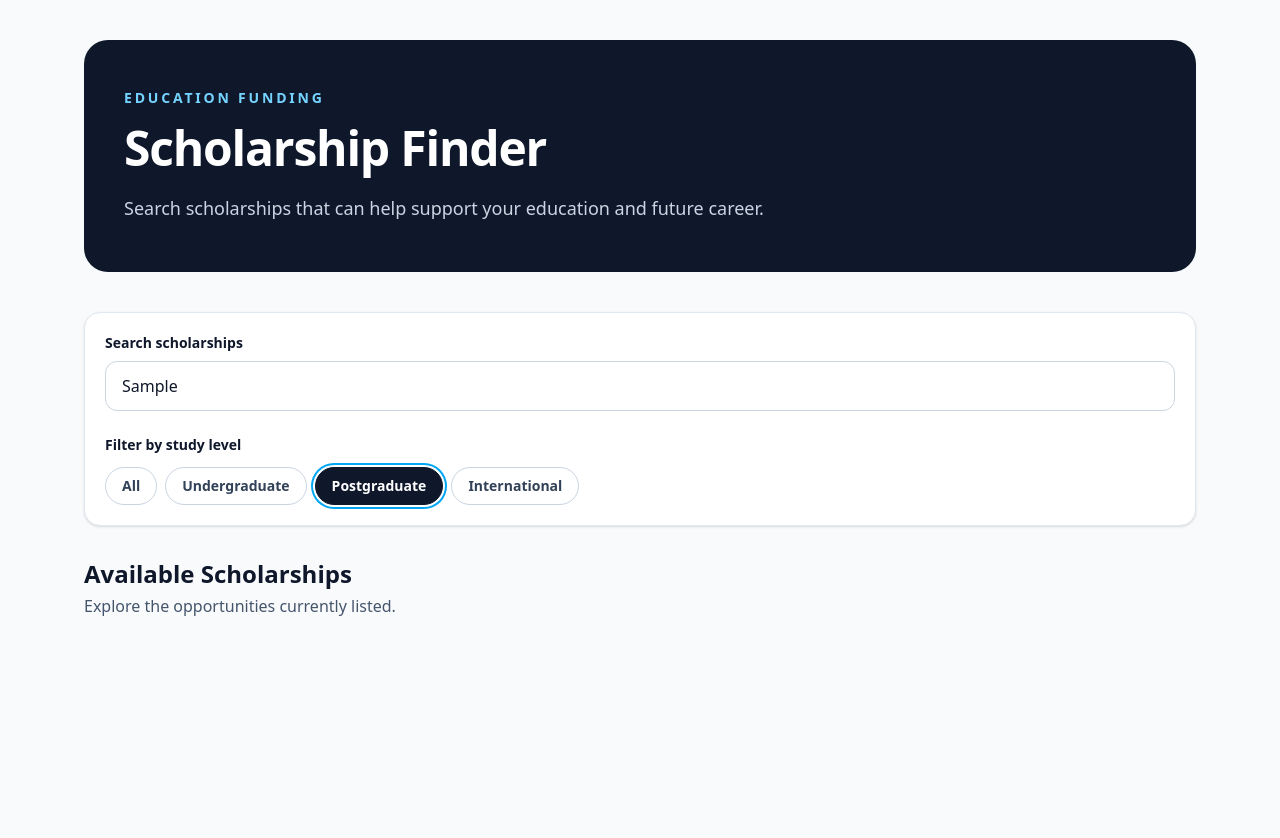
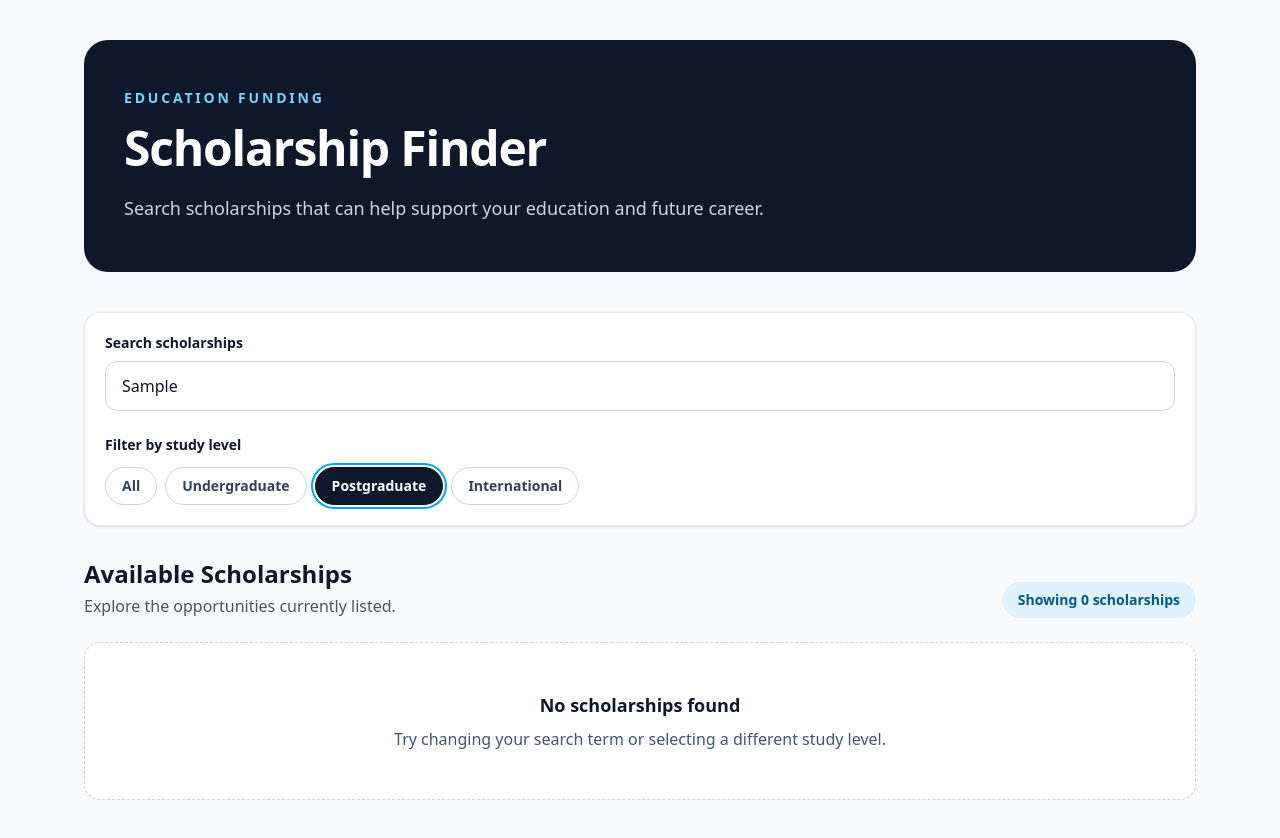
Before and after one commit to chayanitsaekhu-tech/ToonKlai, a Next.js app: page / in a window 1280 px wide. Both pictures are taken after typing "Sample" into the empty fields and a click on the button "Postgraduate". Before the commit the page ends 800 px from the top, so only its background shows below. Built offline with nearby package versions, Linux system fonts and the light colour scheme.

Commit message:
Add results count and empty state

```diff
--- a/components/ScholarshipList.tsx
+++ b/components/ScholarshipList.tsx
@@ -8,6 +8,9 @@ type ScholarshipListProps = {
 export default function ScholarshipList({
   scholarships,
 }: ScholarshipListProps) {
+  const scholarshipLabel =
+    scholarships.length === 1 ? "scholarship" : "scholarships";
+
   return (
     <section aria-labelledby="scholarships-heading">
       <div className="flex flex-wrap items-end justify-between gap-3">
@@ -23,8 +26,26 @@ export default function ScholarshipList({
             Explore the opportunities currently listed.
           </p>
         </div>
+
+        <p
+          className="rounded-full bg-sky-100 px-4 py-2 text-sm font-bold text-sky-800"
+          aria-live="polite"
+        >
+          Showing {scholarships.length} {scholarshipLabel}
+        </p>
       </div>
 
+      {scholarships.length === 0 ? (
+        <div className="mt-6 rounded-2xl border border-dashed border-slate-300 bg-white px-6 py-12 text-center">
+          <h3 className="text-lg font-bold text-slate-900">
+            No scholarships found
+          </h3>
+
+          <p className="mt-2 text-slate-600">
+            Try changing your search term or selecting a different study level.
+          </p>
+        </div>
+      ) : (
         <div className="mt-6 grid gap-5 md:grid-cols-2">
           {scholarships.map((scholarship) => (
             <ScholarshipCard
@@ -33,6 +54,7 @@ export default function ScholarshipList({
             />
           ))}
         </div>
+      )}
     </section>
   );
 }
```
Lines whose indentation alone changed are shown as unchanged.
